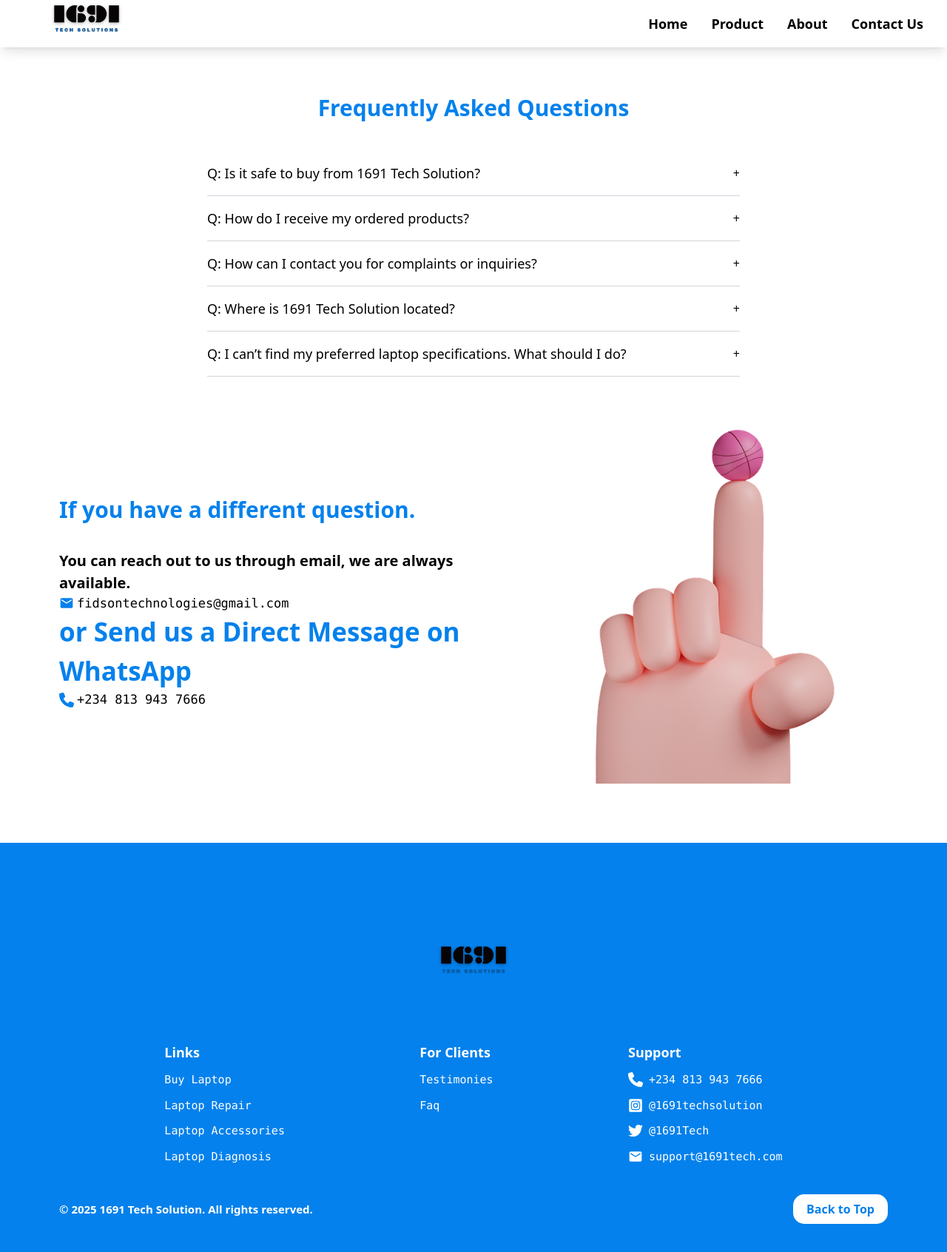
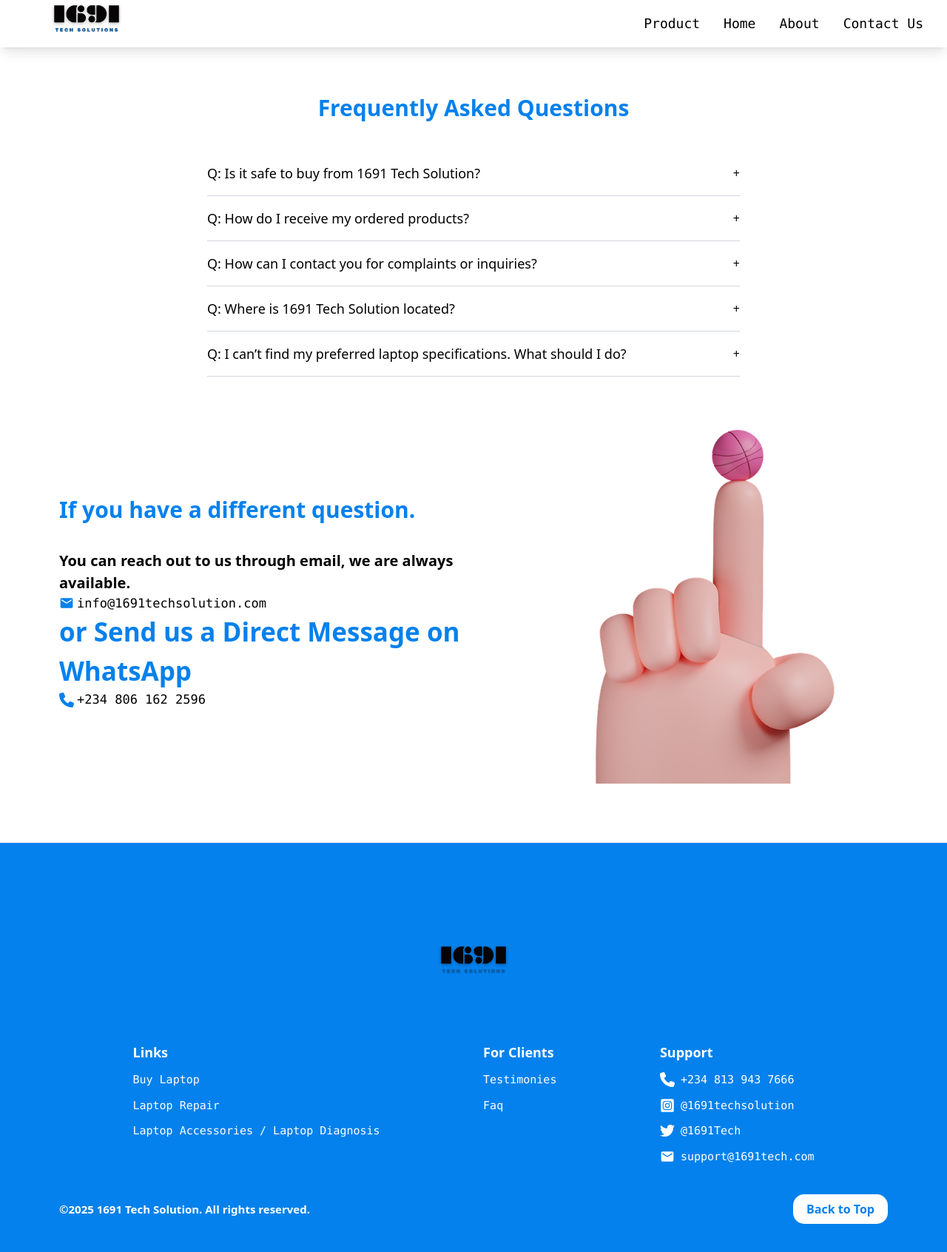
Before and after one commit to MubarakTechy/Fidson-project, a Next.js app: page /Faq in a window 1280 px wide. Shown: the top 1692 px of the page at 74% size. Built offline with nearby package versions, Linux system fonts and the light colour scheme.

Commit message:
adjustment commit

```diff
--- a/src/app/Contactus/page.jsx
+++ b/src/app/Contactus/page.jsx
@@ -14,9 +14,11 @@
 
 const page = () => {
     const [name, setName] = useState('')
+    const [email, setEmail] = useState('')
     const [telephone, setTelephone] = useState('')
     const [message, setMessage] = useState('')
     const [sending, setSending ] = useState (false)
+
 
     async function  fetchApi(e){
         e.preventDefault()
@@ -26,7 +28,7 @@
            const response  = await fetch (baseurl,{
               method:'POST',
               headers: {'Content-type' : 'application/json'},
-              body : JSON.stringify({name, telephone, message})
+              body : JSON.stringify({name, email,  telephone, message})
            });
            const resData = await response.json();
             setSending(false)
@@ -45,9 +47,8 @@
         <Navbar />
        <form  onSubmit={fetchApi}  method="post">
             <div className='flex flex-col items-center justify-center gap-2 p-20 create' >
-                    <h1 className='font-bold text-[35px] text-[#0481EC] '>Reach out to us</h1>
+                    <h1 className='font-bold text-[35px] text-[#0481EC] '>REACH OUT TO US</h1>
                     <div className='flex flex-col gap-3'>
-                        <p  className=' text-[15px]'>You can reach out to us through email</p>
                        <div className='flex flex-col gap-5'>
                             <span className='flex flex-col gap-1'>
                                 <h1 className='font-bold'>Name</h1>
@@ -57,8 +58,12 @@
                                 <h1 onChange={(e)=> setTelephone(e.target.value)} name='telephone' value={telephone} className=' font-bold'>Telephone</h1>
                                 <input className='w-[45vw]  max-lg:w-[80vw] max-sm:w-[90vw] bg-[#EFEFEF] p-3  border-none  rounded-[5px]  hover:border-b ' type="number"/>
                             </span>
+                            <span  className='flex flex-col gap-2'>
+                                <h1 onChange={(e)=> setEmail(e.target.value)} name='email' value={email} className=' font-bold'>Email</h1>
+                                <input className='w-[45vw]  max-lg:w-[80vw] max-sm:w-[90vw] bg-[#EFEFEF] p-3  border-none  rounded-[5px]  hover:border-b ' type="email"/>
+                            </span>
                             <div className='flex flex-col gap-4 text-end p-2 '>
-                                <textarea onChange={(e)=> setMessage(e.target.value)} name='message' value={message}  className=' font-mono  max-lg:w-[80vw] max-sm:w-[90vw]  w-[45vw] bg-[#EFEFEF] rounded-[5px]  text-[black] p-3  h-[30vh]  border-1 ' placeholder='Please type your massage'  id=""></textarea>
+                                <textarea onChange={(e)=> setMessage(e.target.value)} name='message' value={message}  className=' font-mono  max-lg:w-[80vw] max-sm:w-[90vw]  w-[44vw] bg-[#EFEFEF] rounded-[5px]  text-[black] p-3  h-[30vh]  border-1 ' placeholder='Please type your massage'  id=""></textarea>
                                 <button  className='p-2 bg-[#0481EC] text-[#E9E9E9] rounded-[15px] font-mono max-sm:w-[25vw]  max-lg:w-[30vw]    w-[10vw] '>{sending ? 'sending...' : 'Send' }</button>
                             </div>
                            <ToastContainer />
@@ -69,7 +74,7 @@
                             <div className='flex items-center gap-2  '>
                                <span className='flex items-center gap-1 '>
                                     <FaPhone className='text-[#0481EC]' size={20} />
-                                    <h1 className='font-mono  text-[17px]'>+2348061622596</h1>
+                                    <h1 className='font-mono  text-[17px]'>+234 806 162 2596</h1>
                                 </span>
                                 <span className='flex items-center gap-1 '>
                                     <FaInstagramSquare className='text-[#0481EC]' size={20} />
@@ -88,7 +93,7 @@
                             </div>
                             <span className='flex items-center gap-2'>
                                 <FaSquareFacebook  className='text-[#0481EC]' size={20} />
-                                <a href='https://www.facebook.com/1691techsolution'  className='font-mono  text-[17px]'>https://www.facebook.com/1691techsolution</a>
+                                <a href='www.facebook.com/1691techsolution'  className='font-mono  text-[17px]'>www.facebook.com/1691techsolution</a>
                             </span>
                         </div>
                     </div>
@@ -99,4 +104,6 @@
   )
 }
 
+
+
 export default page
--- a/src/app/Faq/page.jsx
+++ b/src/app/Faq/page.jsx
@@ -84,20 +84,20 @@
                         <h1 className="font-bold text-[20px]">You can reach out to us through email, we are always available.</h1>
                         <span className='flex items-center gap-1 '>
                             <MdEmail className='text-[#0481EC]' size={20} />
-                            <h1 className='font-mono  text-[17px]'>fidsontechnologies@gmail.com</h1>
+                            <h1 className='font-mono  text-[17px]'>info@1691techsolution.com</h1>
                         </span>
                         <h1 className="font-bold text-[#0481EC] ug   text-[35px]">or Send us a Direct Message on WhatsApp</h1>
-                        <a href='https://wa.me/+2348061622596' className='flex items-center gap-1 '>
+                        <a href='https://wa.me/message/MBU45KTNZGT6O1' className='flex items-center gap-1 '>
                             <FaPhone className='text-[#0481EC]' size={20} />
-                            <h1 className='font-mono  text-[17px]'>+234 813 943 7666 </h1>
+                            <h1 className='font-mono  text-[17px]'>+234 806 162 2596 </h1>
                         </a>
                     </div>
                </div>
                <div>
                 <Image
-                        className=' w-[45vw] max-sm:w-[30vw]'
-                        src={Max2.src}
-                        alt="Max profile"  width={300} height={500} priority />
+                  className=' w-[45vw] max-sm:w-[30vw]'
+                  src={Max2.src}
+                  alt="Max profile"  width={300} height={500} priority />
                </div>
             </div>
         </div>
--- a/src/app/Homelanding/Reveiw.jsx
+++ b/src/app/Homelanding/Reveiw.jsx
@@ -56,7 +56,7 @@
     <div className="min-h-screen bg-gray-100 py-12">
       <div className="max-w-6xl mx-auto px-4 sm:px-6 lg:px-8">
         <h1 className="text-4xl font-bold text-center mb-12 text-[#0481EC]">
-         Reveiws
+         REVEIWS
         </h1>
 
         <Swiper
--- a/src/component/Footer.jsx
+++ b/src/component/Footer.jsx
@@ -5,6 +5,7 @@
 import { FaInstagramSquare } from "react-icons/fa";
 import { FaTwitter } from "react-icons/fa";
 import { MdEmail } from "react-icons/md";
+
 
 const Footer = () => {
   return (
@@ -22,8 +23,9 @@
           <h2 className='font-bold text-white text-[18px]'>Links</h2>
           <h2 className='font-mono text-white text-[15px]'>Buy Laptop</h2>
           <h2 className='font-mono text-white text-[15px]'>Laptop Repair</h2>
-          <h2 className='font-mono text-white text-[15px]'>Laptop Accessories</h2>
-          <h2 className='font-mono text-white text-[15px]'>Laptop Diagnosis</h2>
+          <h2 className='font-mono text-white text-[15px]'>Laptop Accessories / Laptop Diagnosis</h2>
+
+
         </div>
 
 
@@ -56,8 +58,9 @@
 
 
       <div className='mt-10 w-full flex flex-col md:flex-row items-center justify-between text-center md:text-left'>
+
         <h1 className='font-bold text-white text-[15px] mb-4 md:mb-0'>
-          © 2025 1691 Tech Solution. All rights reserved.
+          ©2025 1691 Tech Solution. All rights reserved.
         </h1>
         <button className='bg-white hover:bg-[#0469c1] text-[#0481EC] hover:text-white font-bold p-2 w-full sm:w-[50%] md:w-[10vw] rounded-[15px] transition'>
           Back to Top
--- a/src/component/Navbar.jsx
+++ b/src/component/Navbar.jsx
@@ -25,26 +25,28 @@
 
           <div className="hidden max-lg:flex-none md:block">
             <ul className="flex space-x-8">
+
+            <li>
+                <a href="/Product" className="relative font-mono text-lg text-black hover:text-[#0481EC] transition-all duration-500 ease-in-out cursor-pointer group">
+                  Product
+                  <span className="absolute bottom-0 left-0 w-0 h-0.5 bg-[#0481EC] transition-all duration-500 ease-in-out group-hover:w-full" />
+                </a>
+              </li>
               <li >
-                <a href="" className="relative font-bold text-lg text-[black] hover:text-[#0481EC] transition-all duration-500 ease-in-out cursor-pointer group">
+                <a href="" className="relative font-mono text-lg text-[black] hover:text-[#0481EC] transition-all duration-500 ease-in-out cursor-pointer group">
                   Home
                   <span className="absolute bottom-0 left-0 w-0 h-0.5 bg-[#0481EC] transition-all duration-500 ease-in-out group-hover:w-full" />
                 </a>
               </li>
+
               <li>
-                <a href="/Product" className="relative font-bold text-lg text-black hover:text-[#0481EC] transition-all duration-500 ease-in-out cursor-pointer group">
-                  Product
-                  <span className="absolute bottom-0 left-0 w-0 h-0.5 bg-[#0481EC] transition-all duration-500 ease-in-out group-hover:w-full" />
-                </a>
-              </li>
-              <li>
-                <a href="/Aboutus" className="relative font-bold text-lg text-black hover:text-[#0481EC] transition-all duration-500 ease-in-out cursor-pointer group">
+                <a href="/Aboutus" className="relative font-mono text-lg text-black hover:text-[#0481EC] transition-all duration-500 ease-in-out cursor-pointer group">
                 About
                   <span className="absolute bottom-0 left-0 w-0 h-0.5 bg-[#0481EC] transition-all duration-500 ease-in-out group-hover:w-full" />
                 </a>
               </li>
               <li>
-                <a href="/Contactus"className="relative font-bold text-lg text-black hover:text-[#0481EC] transition-all duration-500 ease-in-out cursor-pointer group">
+                <a href="/Contactus"className="relative font-mono text-lg text-black hover:text-[#0481EC] transition-all duration-500 ease-in-out cursor-pointer group">
                   Contact Us
                   <span className="absolute bottom-0 left-0 w-0 h-0.5 bg-[#0481EC] transition-all duration-500 ease-in-out group-hover:w-full" />
                 </a>
@@ -75,23 +77,25 @@
           }`}
         >
           <ul className="px-2 pt-2 pb-3 space-y-1">
-                <li>
-                    <a href="http://"className="block font-bold text-lg text-black hover:text-[#0481EC] hover:translate-x-2 transition-all duration-500 ease-in-out py-2">
-                        Home
-                    </a>
-                </li>
-                <li>
-                    <span className="block font-bold text-lg text-black hover:text-[#0481EC] hover:translate-x-2 transition-all duration-500 ease-in-out py-2">
+
+              <li>
+                    <span className="block font-mono text-lg text-black hover:text-[#0481EC] hover:translate-x-2 transition-all duration-500 ease-in-out py-2">
                         Product
                     </span>
                 </li>
                 <li>
-                    <span className="block font-bold text-lg text-black hover:text-[#0481EC] hover:translate-x-2 transition-all duration-500 ease-in-out py-2">
+                    <a href="http://"className="block font-mono text-lg text-black hover:text-[#0481EC] hover:translate-x-2 transition-all duration-500 ease-in-out py-2">
+                        Home
+                    </a>
+                </li>
+
+                <li>
+                    <span className="block font-mono text-lg text-black hover:text-[#0481EC] hover:translate-x-2 transition-all duration-500 ease-in-out py-2">
                         About
                     </span>
                 </li>
                 <li>
-                    <span className="block font-bold text-lg text-black hover:text-[#0481EC] hover:translate-x-2 transition-all duration-500 ease-in-out py-2">
+                    <span className="block font-mono text-lg text-black hover:text-[#0481EC] hover:translate-x-2 transition-all duration-500 ease-in-out py-2">
                         Contact Us
                     </span>
                 </li>
```
